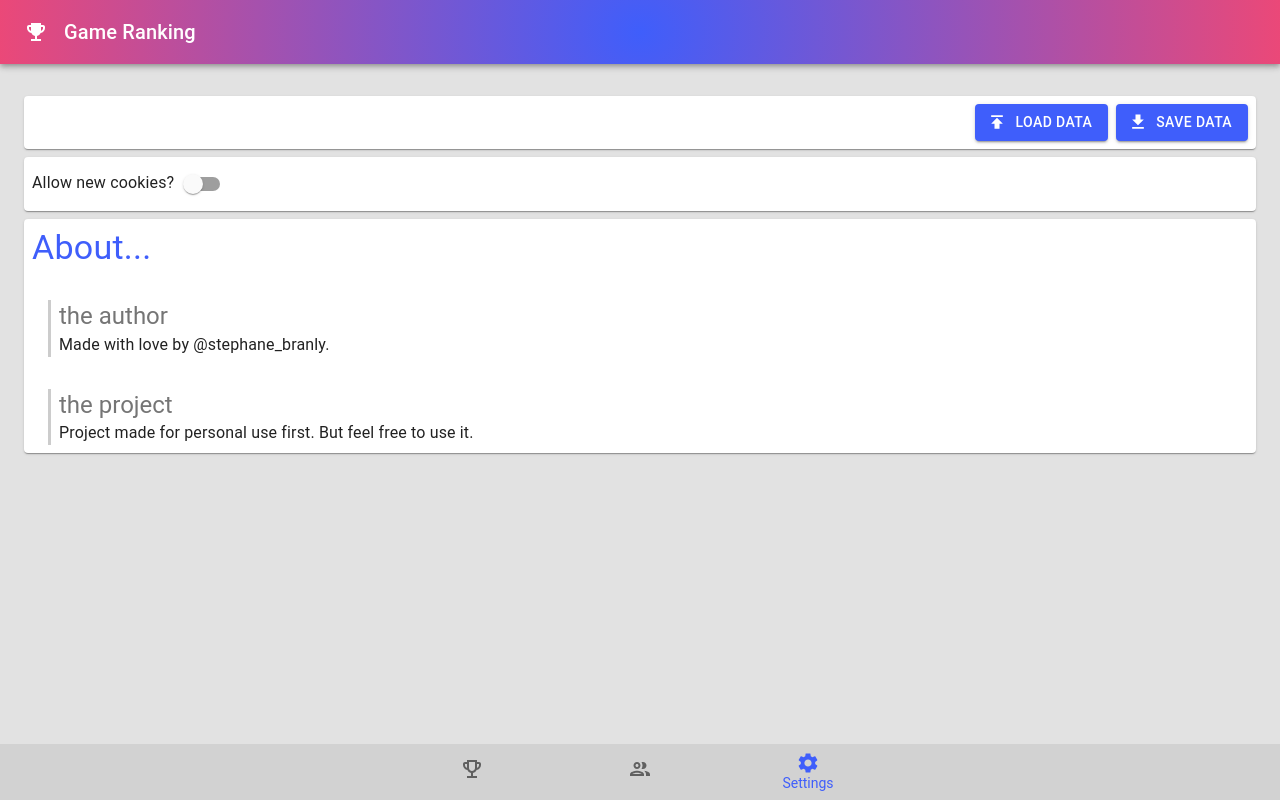
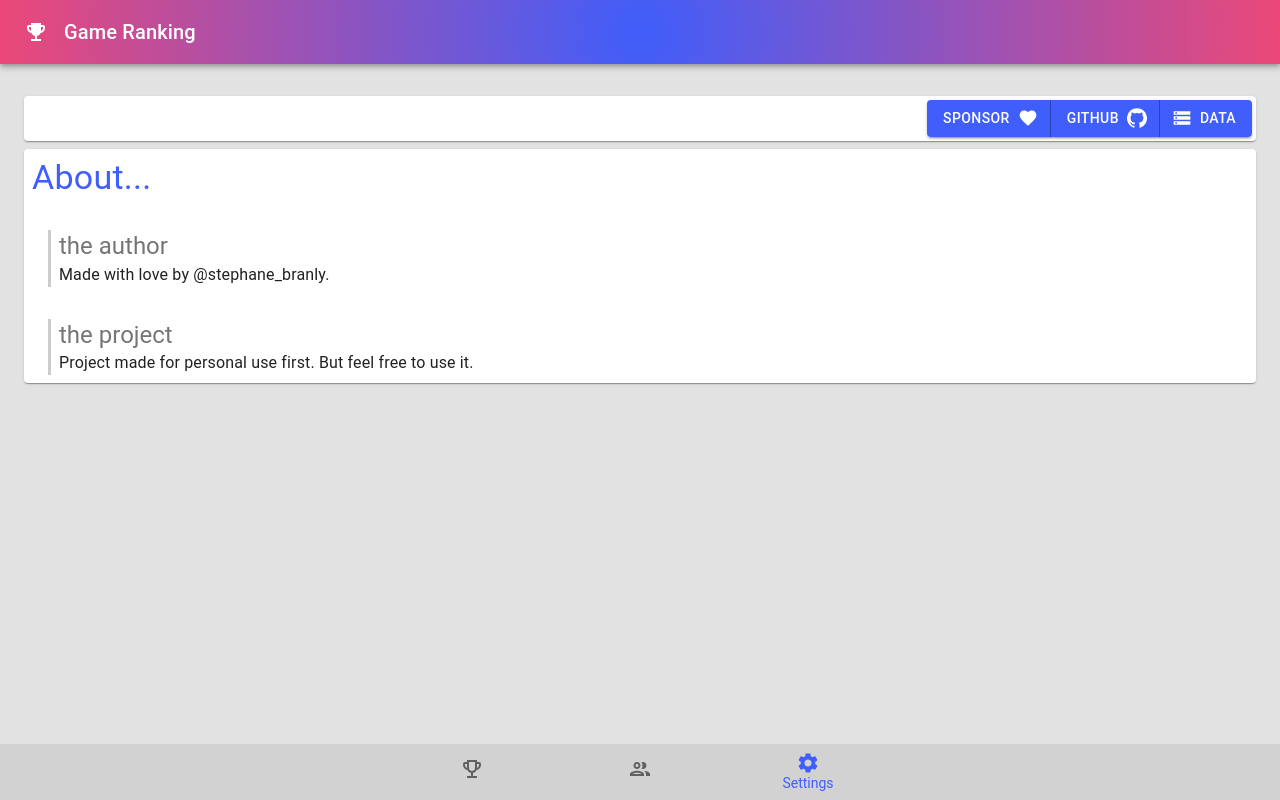
Before and after one commit to StephaneBranly/game-ranking, a React (Create React App) app: page / in a window 1280 px wide. Both pictures are taken after a click on the button "Settings". Built offline with nearby package versions, Linux system fonts and the light colour scheme; the HTML template or start-up script is replaced by a standard one.

Commit message:
fix: settings

```diff
--- a/package.json
+++ b/package.json
@@ -12,7 +12,6 @@
     "date-fns": "^2.23.0",
     "file-saver": "^2.0.5",
     "gh-pages": "^3.2.3",
-    "js-cookie": "^3.0.1",
     "randomcolor": "^0.6.2",
     "react": "^17.0.2",
     "react-color": "^2.19.3",
--- a/src/App.tsx
+++ b/src/App.tsx
@@ -9,7 +9,6 @@ import { dataType, gameType, playerType } from "./types/data"
 import Notifications, { NotificationProps } from "./components/pages/notifications/Notification"
 import { notificationType, severityType } from "./types/notification"
 import { generateGameFromLoadedData } from "./utils/lib"
-import Cookies from "js-cookie"
 
 export const theme = createMuiTheme({
   palette: {
@@ -44,18 +43,30 @@ function App() {
       players,
       games: games.map(game => { return { uuid: game.uuid, gamename: game.gamename, results: game.results }})
     }
-    const json = JSON.stringify(data)
-    return json
+    return data
   }
 
-  const handlerSaveData = () => {
+  const handlerSaveData = (cookie: boolean) => {
+    const stringifiedData = JSON.stringify(getJsonSavedData())
+
+    if(cookie)
+    {
+      try {
+        localStorage.setItem('data', stringifiedData)
+        addNotification('Data saved as cookies', "success")
+      } catch(e) {
+        addNotification('Error when saving as cookies', "error")
+      }
+    }
+    else {
       const FileSaver = require("file-saver")
-    const json = getJsonSavedData()
-    const blob = new Blob([json], { type: "application/json" })
+      const blob = new Blob([stringifiedData], { type: "application/json" })
       FileSaver.saveAs(blob, "save_game-ranking.json")
     }
+  }
 
-  const handlerLoadData = (e: React.ChangeEvent<HTMLInputElement>) => {
+  const handlerLoadData = (e: React.ChangeEvent<HTMLInputElement> | null) => {
+    if(e){
       try {
         e.preventDefault()
         const reader = new FileReader()
@@ -74,6 +85,31 @@ function App() {
         }
       } catch {
         addNotification("Error when loading data", "error")
+      }
+    }
+    else{
+      if(localStorage.getItem('data'))
+      {
+        const data = JSON.parse(localStorage.getItem('data')!)
+        setPlayers(data.players)
+        const games: Array<gameType> = data.games.map((game: { uuid: any; gamename: any; results: any }) => generateGameFromLoadedData(game))
+        setGames(games)
+        addNotification("Data correctly loaded", "success")
+        setPage("games")
+      }
+      else
+        addNotification("Data not found in cookies", "warning")
+    }
+  }
+
+  const handlerResetData = (cookie: boolean) => {
+    if(cookie){
+      localStorage.removeItem('data')
+      addNotification("Cookie correctly removed", "success")
+    } else {
+      setPlayers([])
+      setGames([])
+      addNotification("Current session correctly reinitiliazed", "success")
     }
   }
 
@@ -98,6 +134,7 @@ function App() {
     setPlayers,
     handlerSaveData,
     handlerLoadData,
+    handlerResetData,
     addNotification,
   }
 
--- a/src/components/pages/players/PlayerCard.tsx
+++ b/src/components/pages/players/PlayerCard.tsx
@@ -6,8 +6,6 @@ import {
   Grid,
   IconButton,
   Badge,
-  ClickAwayListener,
-  InputBase,
   Typography
 } from "@material-ui/core";
 import Person from '@material-ui/icons/Person';
--- a/src/components/pages/settings/CookiesComp.tsx
+++ /dev/null
@@ -1,44 +0,0 @@
-import React from 'react';
-import {
-  Grid,
-  Card,
-  Typography,
-  Switch,
-  createStyles,
-  makeStyles,
-} from "@material-ui/core";
-import Cookies from 'js-cookie'
-
-const useStyles = makeStyles((theme) =>
-createStyles({
-    padding: {
-        padding: theme.spacing(1),
-    },
-    subSection:
-    {
-        paddingLeft: theme.spacing(1),
-        marginLeft: theme.spacing(2),
-        borderLeft: "3px solid rgba(0,0,0,.2)"
-    }
-}),
-);
-
-export interface CookiesProps{
-}
-
-export default function CookiesComp(props: CookiesProps){
-    const classes = useStyles();
-
-    const updateCookiesAu = (e: any) => {
-        console.log(e.target.checked)
-        Cookies.set('acceptCookie', e.target.checked)
-    }
-
-    return (
-        <Grid item>
-            <Card className={classes.padding}>
-                <Typography>Allow new cookies?<Switch onChange={(e) => updateCookiesAu(e)}/></Typography>
-            </Card>
-       </Grid>
-  );
-}
--- a/src/components/pages/settings/LoadSave.tsx
+++ /dev/null
@@ -1,73 +0,0 @@
-import React from 'react';
-import {
-  makeStyles,
-  createStyles,
-  Grid,
-  Card,
-  Button,
-} from "@material-ui/core";
-import { Publish, GetApp } from '@material-ui/icons';
-
-
-const useStyles = makeStyles((theme) =>
-createStyles({
-    padding: {
-        padding: theme.spacing(1),
-    }
-}),
-);
-
-export interface LoadSaveProps{
-    handlerSaveData: () => void,
-    handlerLoadData: (e: React.ChangeEvent<HTMLInputElement>) => void,
-}
-
-export default function Settings(props: LoadSaveProps){
-    const classes = useStyles();
-
-    return (
-        <Grid item>
-            <Card>
-          <Grid
-            container
-            direction="row"
-            justify="flex-end"
-            alignItems="baseline"
-            spacing={1}
-            className={classes.padding}
-          >
-            <Grid item>
-              <input
-                  style={{ display: "none" }}
-                  accept=".json"
-                  // className={classes.input}
-                  id="contained-button-import"
-                  type="file"
-                  onChange={props.handlerLoadData}
-                />
-                <label htmlFor="contained-button-import">
-                  <Button
-                    variant="contained"
-                    color="primary"
-                    component="span"
-                    startIcon={<Publish />}
-                  >
-                    Load data
-                  </Button>
-                </label>
-            </Grid>
-            <Grid item>
-              <Button
-                variant="contained"
-                color="primary"
-                startIcon={<GetApp />}
-                onClick={props.handlerSaveData}
-              >
-                Save data
-              </Button>
-            </Grid>
-          </Grid>
-       </Card>
-       </Grid>
-  );
-}
--- a/src/components/pages/settings/Settings.tsx
+++ b/src/components/pages/settings/Settings.tsx
@@ -4,21 +4,16 @@ import {
   Grid,
 } from "@material-ui/core";
 import About from './About';
-import LoadSave, { LoadSaveProps } from './LoadSave';
-import CookiesComp from './CookiesComp';
+import SettingsHeader, { SettingsHeaderProps } from './SettingsHeader';
 
 
 export interface SettingsProps{
-  handlerSaveData: () => void,
-  handlerLoadData: (e: React.ChangeEvent<HTMLInputElement>) => void,
+  handlerResetData: (cookie: boolean) => void,
+  handlerSaveData: (cookie: boolean) => void,
+  handlerLoadData: (e: React.ChangeEvent<HTMLInputElement> | null) => void,
 }
 
 export default function Settings(props: SettingsProps){
-    const LoadSaveProps: LoadSaveProps =
-    {
-      handlerSaveData: props.handlerSaveData,
-      handlerLoadData: props.handlerLoadData,
-    }
     return (
     <Container>
         <Grid
@@ -28,8 +23,7 @@ export default function Settings(props: SettingsProps){
             alignItems="stretch"
             spacing={1}
         >
-          <LoadSave {...LoadSaveProps}/>
-          <CookiesComp/>
+          <SettingsHeader {...props}/>
           <About/>
        </Grid>
     </Container>
--- /dev/null
+++ b/src/components/pages/settings/SettingsHeader.tsx
@@ -0,0 +1,139 @@
+import React from 'react';
+import {
+  makeStyles,
+  createStyles,
+  Grid,
+  Card,
+  Button,
+  Menu,
+  MenuItem,
+  Divider,
+  ListItemIcon,
+  ListItemText,
+  ButtonGroup,
+} from "@material-ui/core";
+import { Publish, GetApp, Storage, Delete, Favorite, GitHub } from '@material-ui/icons';
+
+
+const useStyles = makeStyles((theme) =>
+createStyles({
+    padding: {
+        padding: theme.spacing(1),
+    }
+}),
+);
+
+export interface SettingsHeaderProps{
+    handlerResetData: (cookie: boolean) => void,
+    handlerSaveData: (cookie: boolean) => void,
+    handlerLoadData: (e: React.ChangeEvent<HTMLInputElement> | null) => void,
+}
+
+export default function SettingsHeader(props: SettingsHeaderProps){
+    const classes = useStyles();
+
+    const [openDataMenu, setOpenDataMenu] = React.useState(null as null | HTMLElement)
+
+    const handleClose = (event: any, reason: string) => {
+      setOpenDataMenu(null)
+    }
+
+    return (
+        <Grid item>
+            <Card>
+          <Grid
+            container
+            direction="row"
+            justify="flex-end"
+            alignItems="baseline"
+            spacing={1}
+            className={classes.padding}
+          >
+              <Menu
+                onClose={handleClose}
+                open={openDataMenu !== null}
+                anchorEl={openDataMenu}
+                anchorOrigin={{
+                  vertical: 'top',
+                  horizontal: 'right',
+                }}
+                transformOrigin={{
+                  vertical: 'top',
+                  horizontal: 'right',
+                }}
+              >
+                 <input
+                  style={{ display: "none" }}
+                  accept=".json"
+                  id="contained-button-import"
+                  type="file"
+                  onChange={props.handlerLoadData}
+                />
+                <label htmlFor="contained-button-import">
+                <MenuItem>
+                  <ListItemIcon>
+                  <Publish fontSize="small" />
+                  </ListItemIcon>
+                  <ListItemText>Load from file</ListItemText>
+                </MenuItem>
+                </label>
+                <MenuItem onClick={() => props.handlerLoadData(null)}>
+                  <ListItemIcon>
+                  <Storage fontSize="small" />
+                  </ListItemIcon>
+                  <ListItemText>Load from cookies</ListItemText>
+                </MenuItem>
+                <Divider />
+                <MenuItem onClick={() => props.handlerSaveData(false)}>
+                  <ListItemIcon>
+                  <GetApp fontSize="small" />
+                  </ListItemIcon>
+                  <ListItemText>Save as file</ListItemText>
+                </MenuItem>
+                <MenuItem onClick={() => props.handlerSaveData(true)}>
+                  <ListItemIcon>
+                  <Storage fontSize="small" />
+                  </ListItemIcon>
+                  <ListItemText>Save as cookies</ListItemText>
+                </MenuItem>
+                <Divider />
+                <MenuItem onClick={() => props.handlerResetData(false)}>
+                  <ListItemIcon>
+                  <Delete fontSize="small" />
+                  </ListItemIcon>
+                  <ListItemText>Delete current session</ListItemText>
+                </MenuItem>
+                <MenuItem onClick={() => props.handlerResetData(true)}>
+                  <ListItemIcon>
+                  <Delete fontSize="small" />
+                  </ListItemIcon>
+                  <ListItemText>Delete cookies</ListItemText>
+                </MenuItem>
+            </Menu>
+            <ButtonGroup
+                variant="contained"
+                color="primary">
+              <Button
+                endIcon={<Favorite/>}
+                onClick={() => window.open("https://www.paypal.com/paypalme/StephaneBranly", "_blank")}
+                >
+                  Sponsor
+              </Button>
+              <Button
+                endIcon={<GitHub/>}
+                onClick={() => window.open("https://github.com/StephaneBranly/game-ranking", "_blank")}
+                >
+                  GitHub
+              </Button>
+              <Button
+                startIcon={<Storage />}
+                onClick={(event) => setOpenDataMenu(event.currentTarget)}
+              >
+                Data
+              </Button>
+            </ButtonGroup>
+          </Grid>
+       </Card>
+       </Grid>
+  );
+}
```
Also changed, not shown: src/components/pages/Pages.tsx (+4 -3 lines), 1 other file (tests, documents, lock files or other folders). Lines whose indentation alone changed are shown as unchanged.
